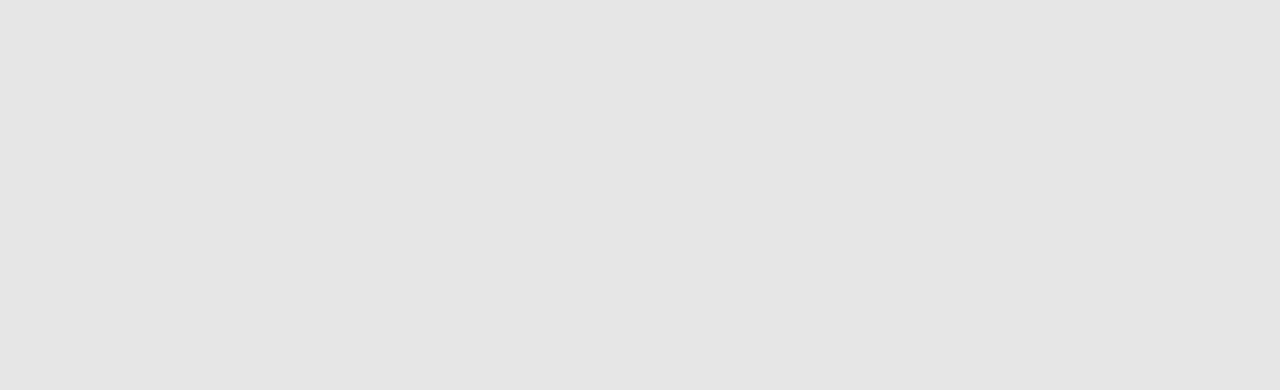
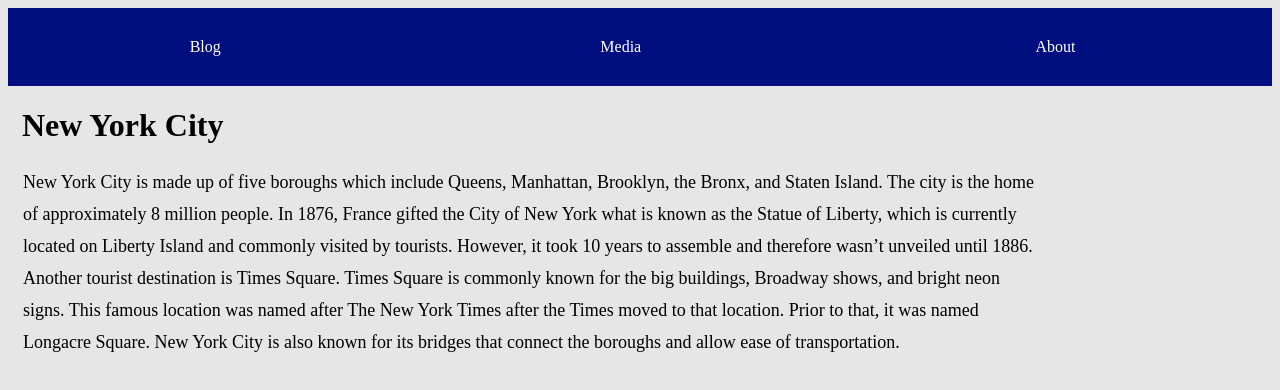
Before and after one commit to GlepZorg/New-York-City-BlogII, a plain HTML site: page index.html in a window 1280 px wide. Drawn offline with Linux system fonts and the light colour scheme.

Commit message:
updated code

```diff
--- a/index.html
+++ b/index.html
@@ -3,5 +3,43 @@
   <head>
     <link rel="stylesheet" href="style.css" />
   </head>
-  <body></body>
+  <body>
+    <nav>
+      <ul>
+        <li>
+          <a href="">Blog</a>
+        </li>
+        <li>
+          <a href="">Media</a>
+        </li>
+        <li>
+          <a href="">About</a>
+        </li>
+      </ul>
+    </nav>
+    <header>
+      <h1>New York City</h1>
+    </header>
+    <main>
+      <section id="blog">
+        <article>
+          <p>
+            New York City is made up of five boroughs which include Queens,
+            Manhattan, Brooklyn, the Bronx, and Staten Island. The city is the
+            home of approximately 8 million people. In 1876, France gifted the
+            City of New York what is known as the Statue of Liberty, which is
+            currently located on Liberty Island and commonly visited by
+            tourists. However, it took 10 years to assemble and therefore wasn’t
+            unveiled until 1886. Another tourist destination is Times Square.
+            Times Square is commonly known for the big buildings, Broadway
+            shows, and bright neon signs. This famous location was named after
+            The New York Times after the Times moved to that location. Prior to
+            that, it was named Longacre Square. New York City is also known for
+            its bridges that connect the boroughs and allow ease of
+            transportation.
+          </p>
+        </article>
+      </section>
+    </main>
+  </body>
 </html>
```
